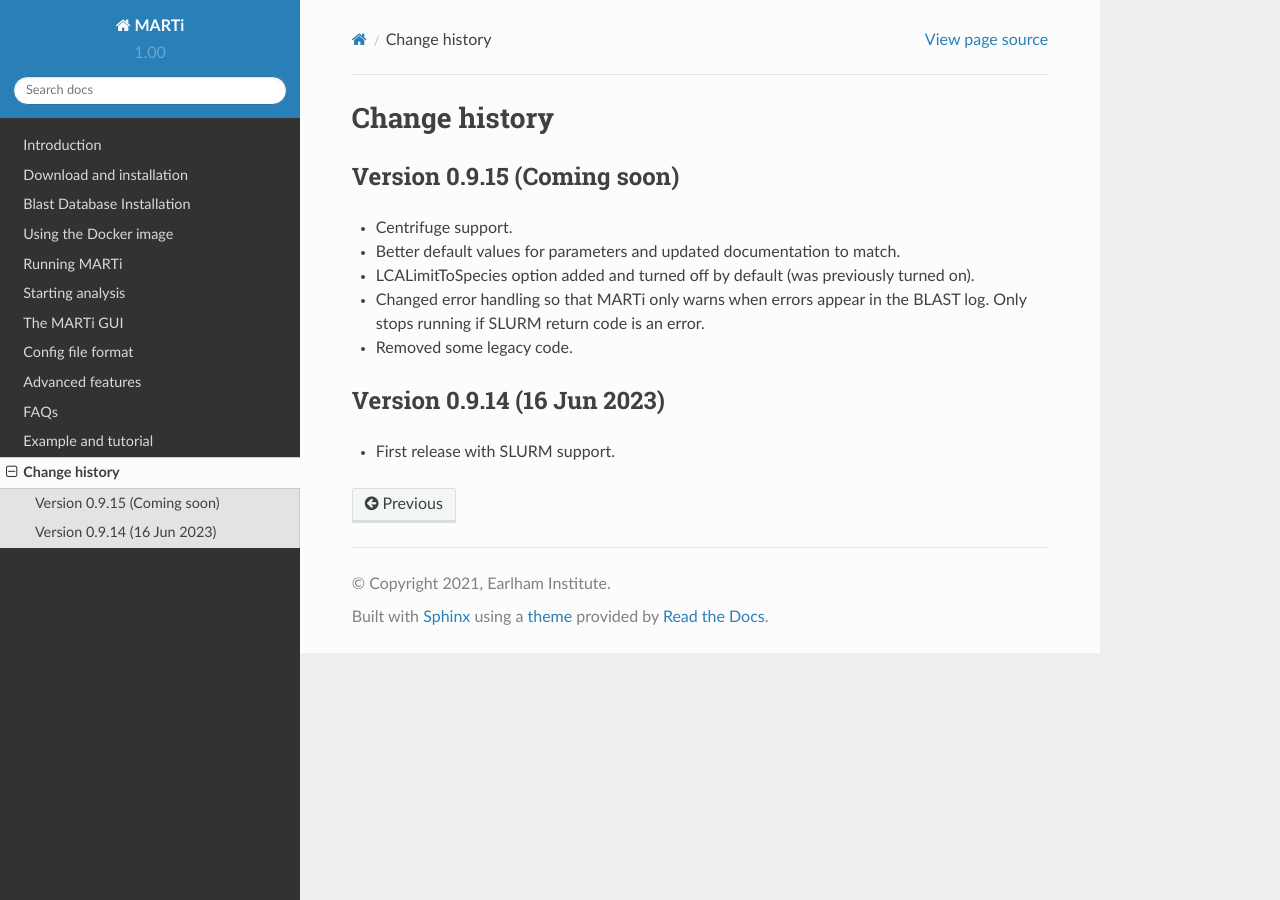
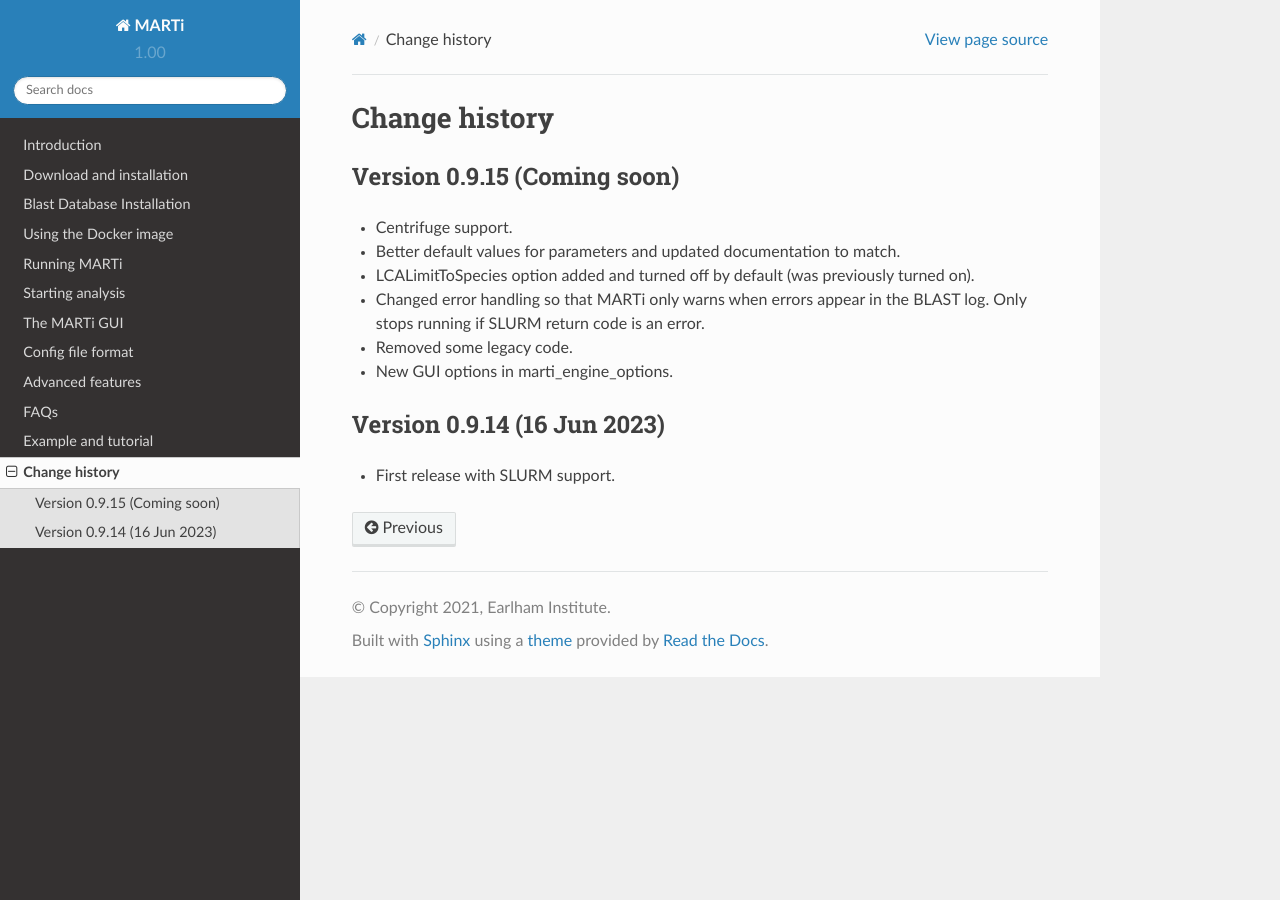
Before and after one commit to richardmleggett/MARTi, a Sphinx documentation site: the page built from docs/source/history.rst, in a window 1280 px wide. Built offline with Sphinx 7.4.7 and the Read the Docs theme 2.0.0, drawn with Linux system fonts in a browser that asks for light colours; formulas are drawn with MathJax 3.

Commit message:
Update history.rst

```diff
--- a/docs/source/history.rst
+++ b/docs/source/history.rst
@@ -9,6 +9,7 @@ Version 0.9.15 (Coming soon)
 * LCALimitToSpecies option added and turned off by default (was previously turned on).
 * Changed error handling so that MARTi only warns when errors appear in the BLAST log. Only stops running if SLURM return code is an error.
 * Removed some legacy code.
+* New GUI options in marti_engine_options.
 
 Version 0.9.14 (16 Jun 2023)
 ----------------------------
```
